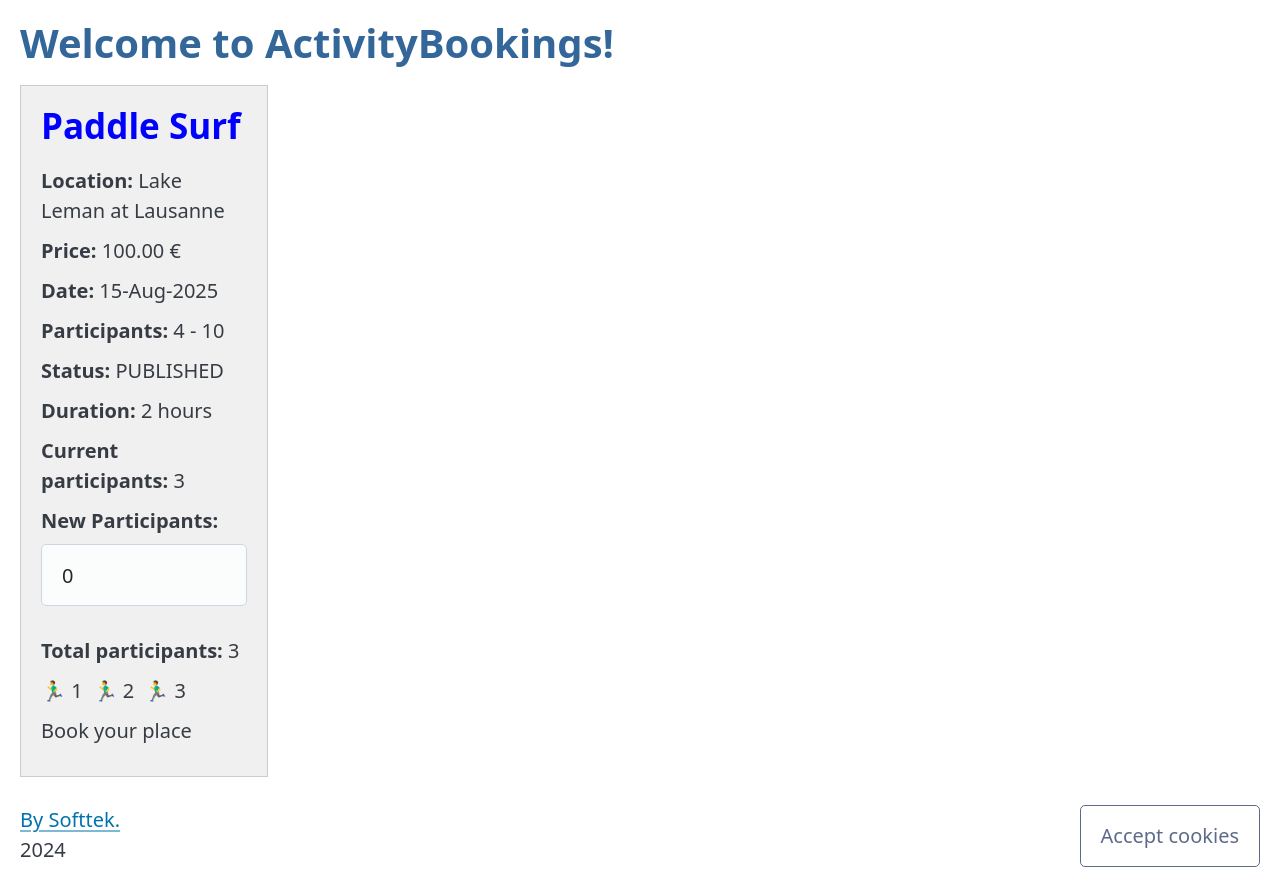
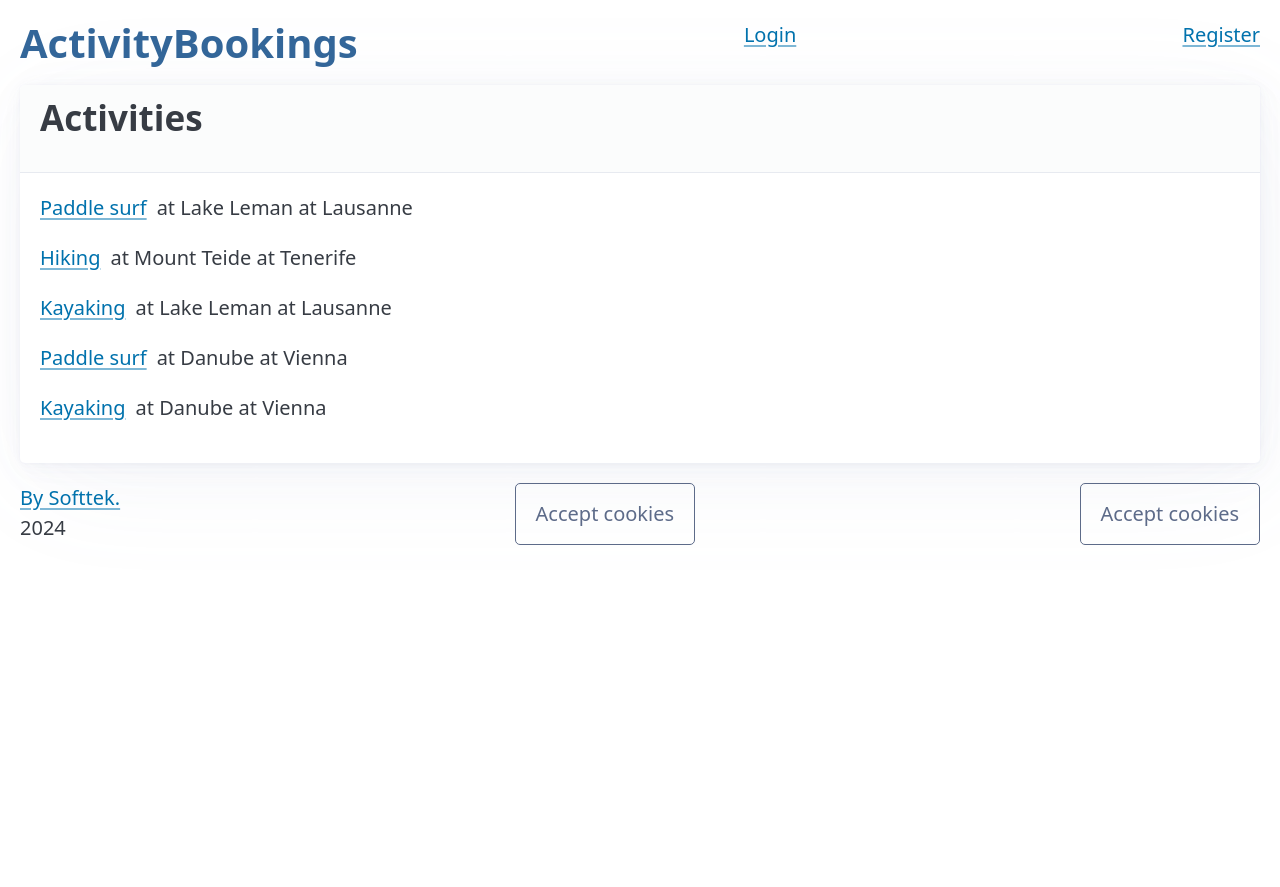
Before and after one commit to cesarb03/angular_v17_training, an Angular app: page / in a window 1280 px wide. After the commit the page ends 800 px from the top, so only its background shows below. Built offline with nearby package versions, Linux system fonts and the light colour scheme.

Commit message:
feat: session 4: rutas y SPA

```diff
--- a/src/app/app.component.ts
+++ b/src/app/app.component.ts
@@ -2,15 +2,13 @@ import { Component } from '@angular/core'
 import { RouterOutlet } from '@angular/router'
 import { FooterComponent } from './core/footer.component'
 import { HeaderComponent } from './core/header.component'
-import { BookingsComponent } from './bookings/bookings.component'
 
 @Component({
   selector: 'app-root',
   standalone: true,
-  imports: [RouterOutlet, FooterComponent, HeaderComponent, BookingsComponent],
+  imports: [RouterOutlet, FooterComponent, HeaderComponent],
   template: `
     <app-header />
-    <app-bookings />
     <router-outlet />
     <app-footer />
   `,
--- a/src/app/app.routes.ts
+++ b/src/app/app.routes.ts
@@ -1,3 +1,20 @@
-import { Routes } from '@angular/router';
+import { Routes } from '@angular/router'
 
-export const routes: Routes = [];
+export const routes: Routes = [
+  {
+    path: '',
+    loadComponent: () => import('./views/home.page')
+  },
+  {
+    path: 'bookings/:slug',
+    loadComponent: () => import('./bookings/bookings.component')
+  },
+  {
+    path: 'auth/login',
+    loadComponent: () => import('./views/auth/login.component')
+  },
+  {
+    path: 'auth/register',
+    loadComponent: () => import('./views/auth/register.page')
+  }
+]
--- a/src/app/bookings/bookings.component.ts
+++ b/src/app/bookings/bookings.component.ts
@@ -1,15 +1,18 @@
 import {
   ChangeDetectionStrategy,
   Component,
+  InputSignal,
   Signal,
   WritableSignal,
   computed,
   effect,
+  input,
   signal
 } from '@angular/core'
-import { Activity } from '../domain/activity.type'
+import { Activity, NULL_ACTIVITY } from '../domain/activity.type'
 import { CommonModule, CurrencyPipe, DatePipe, UpperCasePipe } from '@angular/common'
 import { FormsModule } from '@angular/forms'
+import { ACTIVITIES } from '../domain/activities.data'
 
 @Component({
   selector: 'app-bookings',
@@ -17,6 +20,7 @@ import { FormsModule } from '@angular/forms'
   imports: [CommonModule, CurrencyPipe, DatePipe, UpperCasePipe, FormsModule],
   template: `
     <div class="activity-details">
+      @if (activity(); as activity) {
         <h2>{{ activity.name }}</h2>
         <p><strong>Location:</strong> {{ activity.location }}</p>
         <p><strong>Price:</strong> {{ activity.price | number: '1.2-2' }} €</p>
@@ -27,6 +31,7 @@ import { FormsModule } from '@angular/forms'
         </p>
         <p><strong>Status:</strong> {{ activity.status | uppercase }}</p>
         <p><strong>Duration:</strong> {{ activity.duration }} hours</p>
+      }
       <p><strong>Current participants:</strong> {{ currentParticipants() }}</p>
       <form>
         <label for="newParticipants"><strong>New Participants:</strong></label>
@@ -77,20 +82,12 @@ import { FormsModule } from '@angular/forms'
   `,
   changeDetection: ChangeDetectionStrategy.OnPush
 })
-export class BookingsComponent {
-  activity: Activity = {
-    name: 'Paddle Surf',
-    location: 'Lake Leman at Lausanne',
-    price: 100,
-    date: new Date(2025, 7, 15),
-    minParticipants: 4,
-    maxParticipants: 10,
-    status: 'published',
-    id: 1,
-    slug: 'paddle-surf',
-    duration: 2,
-    userId: 1
-  }
+export default class BookingsComponent {
+  slug: InputSignal<string> = input.required<string>()
+
+  activity: Signal<Activity> = computed(
+    () => ACTIVITIES.find((a) => a.slug === this.slug()) || NULL_ACTIVITY
+  )
 
   currentParticipants = signal(3)
   participants: WritableSignal<{ id: number }[]> = signal([{ id: 1 }, { id: 2 }, { id: 3 }])
@@ -100,8 +97,8 @@ export class BookingsComponent {
     () => this.currentParticipants() + this.newParticipants()
   )
 
-  maxNewParticipant = computed(() => this.activity.maxParticipants - this.currentParticipants())
-  isSoldOut = computed(() => this.totalParticipants() >= this.activity.maxParticipants)
+  maxNewParticipant = computed(() => this.activity().maxParticipants - this.currentParticipants())
+  isSoldOut = computed(() => this.totalParticipants() >= this.activity().maxParticipants)
   canBook = computed(() => this.newParticipants() > 0)
 
   constructor() {
@@ -116,10 +113,11 @@ export class BookingsComponent {
 
   onNewParticipantsChange(newParticipants: number) {
     this.newParticipants.set(newParticipants)
+    const startingId = this.currentParticipants() + 1
     this.participants.update((participants) => {
       participants = participants.slice(0, this.currentParticipants())
       for (let i = 0; i < newParticipants; i++) {
-        participants.push({ id: 4 + i })
+        participants.push({ id: startingId + i })
       }
       return participants
     })
--- a/src/app/core/footer.component.ts
+++ b/src/app/core/footer.component.ts
@@ -1,4 +1,4 @@
-import { ChangeDetectionStrategy, Component } from '@angular/core'
+import { ChangeDetectionStrategy, Component, Signal, computed, signal } from '@angular/core'
 
 @Component({
   selector: 'app-footer',
@@ -8,9 +8,19 @@ import { ChangeDetectionStrategy, Component } from '@angular/core'
     <nav>
       <span>
         <a [href]="author.homePage" target="_blank">By {{ author.name }}.</a>
-        <div>{{ getYear() }}</div>
+        <div>{{ year }}</div>
       </span>
-      <button class="secondary outline" (click)="onAcceptCookies()">Accept cookies</button>
+      @if (cookiesAcceptted()) {
+        <span>Cookies Acceptedd!</span>
+      } @else {
+        <button class="secondary outline" (click)="onAcceptCookies()">Accept cookies</button>
+      }
+      <div>
+        <button [hidden]="cookiesAcceptted()" class="secondary outline" (click)="onAcceptCookies()">
+          Accept cookies
+        </button>
+        <span [hidden]="cookiesPending()">Cookies Acceptedd!</span>
+      </div>
     </nav>
   </footer>`,
   styles: ``,
@@ -22,11 +32,15 @@ export class FooterComponent {
     homePage: 'https://www.softtek.com/es-es/'
   }
 
-  getYear() {
-    return new Date().getFullYear()
-  }
+  cookiesAcceptted = signal(false)
+
+  cookiesPending: Signal<boolean> = computed(() => !this.cookiesAcceptted())
+
+  year = new Date().getFullYear()
 
   onAcceptCookies() {
     console.log('Cookies accepted')
+    // this.cookiesAcceptted.set(true)
+    this.cookiesAcceptted.update((value: boolean) => !value)
   }
 }
--- a/src/app/core/header.component.ts
+++ b/src/app/core/header.component.ts
@@ -1,17 +1,26 @@
-import { ChangeDetectionStrategy, Component } from '@angular/core';
+import { ChangeDetectionStrategy, Component } from '@angular/core'
+import { RouterLink } from '@angular/router'
 
 @Component({
   selector: 'app-header',
   standalone: true,
-  imports: [],
-  template: ` <h1>Welcome to {{ title }}!</h1> `,
+  imports: [RouterLink],
+  template: ` <header>
+    <nav>
+      <h1 [routerLink]="['/']">
+        <strong>{{ title }}</strong>
+      </h1>
+      <a [routerLink]="['/', 'auth', 'login']">Login</a>
+      <a [routerLink]="['/', 'auth', 'register']">Register</a>
+    </nav>
+  </header>`,
   styles: `
     h1 {
       color: #369;
     }
   `,
-  changeDetection: ChangeDetectionStrategy.OnPush,
+  changeDetection: ChangeDetectionStrategy.OnPush
 })
 export class HeaderComponent {
-  title = 'ActivityBookings';
+  title = 'ActivityBookings'
 }
--- /dev/null
+++ b/src/app/domain/activities.data.ts
@@ -0,0 +1,73 @@
+import { Activity } from './activity.type'
+
+/**
+ * List of activities available for booking
+ * @description Used while the backend is not implemented
+ */
+export const ACTIVITIES: Activity[] = [
+  {
+    name: 'Paddle surf',
+    location: 'Lake Leman at Lausanne',
+    price: 125,
+    date: new Date(2023, 7, 15),
+    minParticipants: 5,
+    maxParticipants: 9,
+    status: 'done',
+    id: 1,
+    slug: 'paddle-surf-lake-leman-at-lausanne',
+    duration: 2,
+    userId: 1
+  },
+  {
+    name: 'Hiking',
+    location: 'Mount Teide at Tenerife',
+    price: 200,
+    date: new Date(2025, 8, 11),
+    minParticipants: 3,
+    maxParticipants: 7,
+    status: 'published',
+    id: 2,
+    slug: 'hiking-mount-teide-at-tenerife',
+    duration: 4,
+    userId: 2
+  },
+  {
+    name: 'Kayaking',
+    location: 'Lake Leman at Lausanne',
+    price: 150,
+    date: new Date(2025, 8, 18),
+    minParticipants: 2,
+    maxParticipants: 4,
+    status: 'cancelled',
+    id: 3,
+    slug: 'kayaking-lake-leman-at-lausanne',
+    duration: 3,
+    userId: 1
+  },
+  {
+    name: 'Paddle surf',
+    location: 'Danube at Vienna',
+    price: 125,
+    date: new Date(2026, 10, 1),
+    minParticipants: 6,
+    maxParticipants: 9,
+    status: 'published',
+    id: 4,
+    slug: 'paddle-surf-danube-at-vienna',
+    duration: 2,
+    userId: 1
+  },
+  {
+    name: 'Kayaking',
+    location: 'Danube at Vienna',
+    price: 150,
+    date: new Date(2026, 10, 1),
+    minParticipants: 6,
+    maxParticipants: 9,
+    status: 'draft',
+    id: 5,
+    slug: 'kayaking-danube-at-vienna',
+    duration: 3,
+    userId: 1
+  }
+]
--- /dev/null
+++ b/src/app/views/auth/login.component.ts
@@ -0,0 +1,10 @@
+import { ChangeDetectionStrategy, Component } from '@angular/core'
+
+@Component({
+  standalone: true,
+  imports: [],
+  template: ` <h2>login works!</h2> `,
+  styles: ``,
+  changeDetection: ChangeDetectionStrategy.OnPush
+})
+export default class LoginComponent {}
--- /dev/null
+++ b/src/app/views/auth/register.page.ts
@@ -0,0 +1,10 @@
+import { ChangeDetectionStrategy, Component } from '@angular/core'
+
+@Component({
+  standalone: true,
+  imports: [],
+  template: ` <h2>register works!</h2> `,
+  styles: ``,
+  changeDetection: ChangeDetectionStrategy.OnPush
+})
+export default class RegisterPage {}
--- /dev/null
+++ b/src/app/views/home.page.ts
@@ -0,0 +1,31 @@
+import { ChangeDetectionStrategy, Component } from '@angular/core'
+import { ACTIVITIES } from '../domain/activities.data'
+import { Activity } from '../domain/activity.type'
+import { RouterLink } from '@angular/router'
+
+@Component({
+  standalone: true,
+  imports: [RouterLink],
+  template: `
+    <article>
+      <header>
+        <h2>Activities</h2>
+      </header>
+      <main>
+        @for (activity of activities; track activity.id) {
+          <p>
+            <span>
+              <a [routerLink]="['/', 'bookings', activity.slug]"> {{ activity.name }}</a>
+            </span>
+            <span>at {{ activity.location }} </span>
+          </p>
+        }
+      </main>
+    </article>
+  `,
+  styles: ``,
+  changeDetection: ChangeDetectionStrategy.OnPush
+})
+export default class HomePage {
+  activities: Activity[] = ACTIVITIES
+}
```
Also changed, not shown: src/app/app.config.ts (+6 -6 lines), .eslintrc.json. Lines whose indentation alone changed are shown as unchanged.
